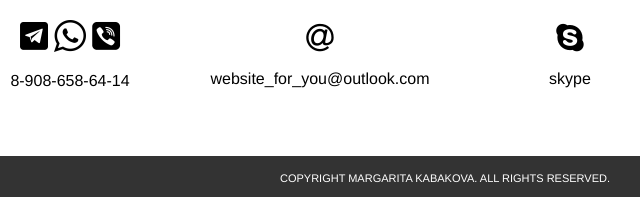
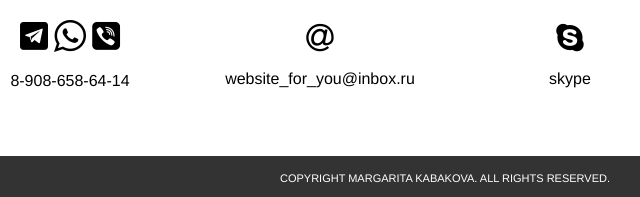
Before and after one commit to margarita-k-2020/my_website, a plain HTML site: page contacts/index.html in a window 1280 px wide. Shown: the part 641-838 px from the top of the page, 195-835 px from the left. Drawn offline with Linux system fonts and the light colour scheme.

Commit message:
Change email

```diff
--- a/contacts/index.html
+++ b/contacts/index.html
@@ -41,7 +41,7 @@
       <p>8-908-658-64-14</p>
     </div>
     <div class="contacts">
-      <i class="fa fa-at fa-2x"></i><p>website_for_you@outlook.com</p>
+      <i class="fa fa-at fa-2x"></i><p>website_for_you@inbox.ru</p>
     </div>
     <div class="contacts">
       <i class="fa fa-skype fa-2x"></i><p>skype</p>
```
